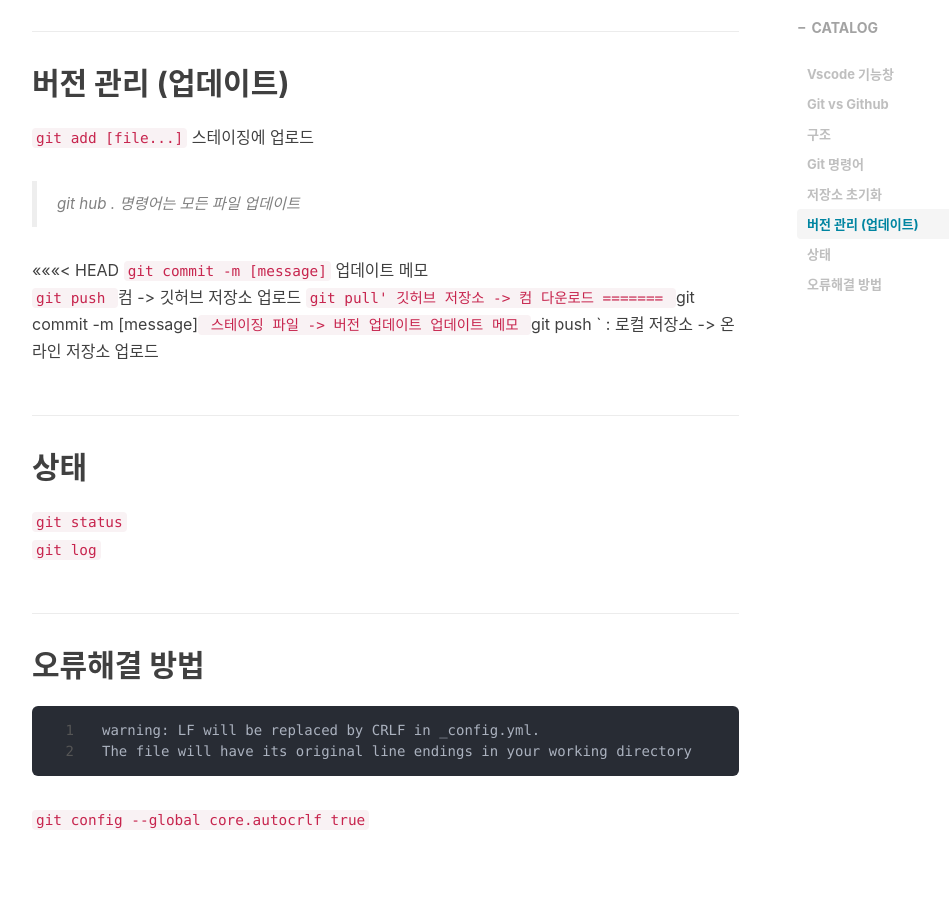
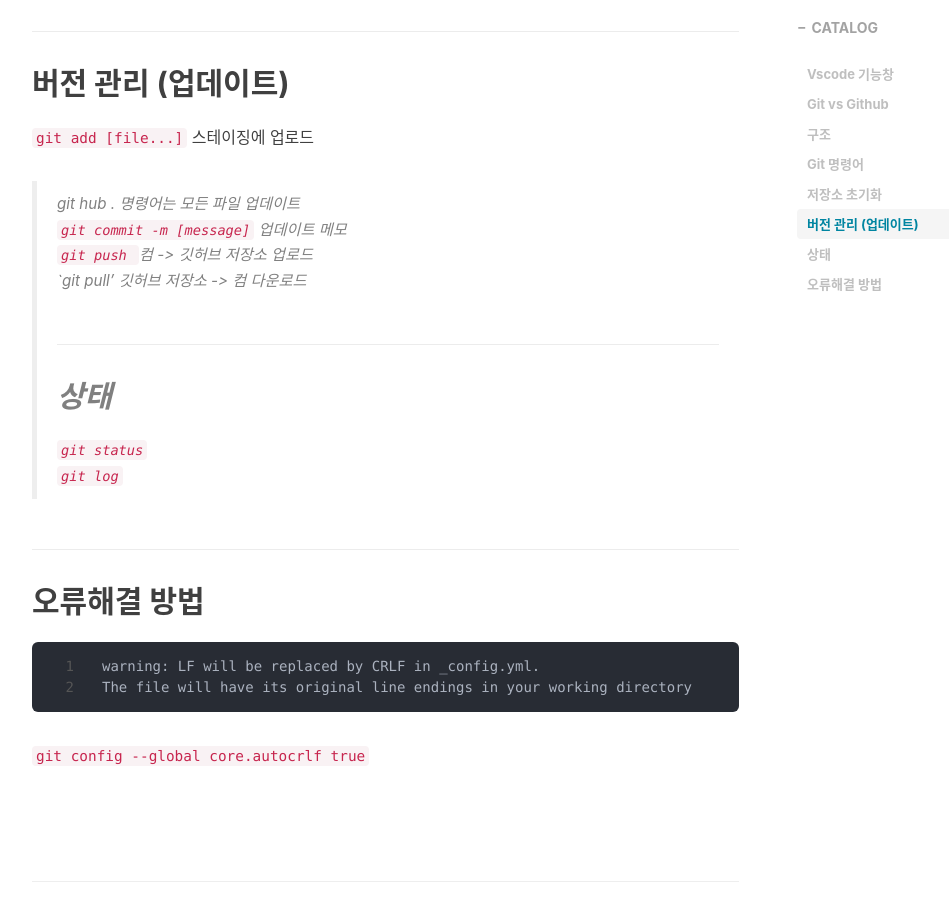
Before and after one commit to bs9972/bs9972.github.io, a Jekyll site: the page built from _posts/2022-03-11-welcome-to-jekyll.markdown, in a window 1280 px wide and 900 px high, scrolled down 1304 px. Shown: the whole window, without its empty margins (233-1182 px from the left). Built offline with Jekyll 4.4.1, drawn with Linux system fonts in a browser that asks for light colours; nearby versions of some CDN libraries; comment, search, counter and statistics services are not loaded.

Commit message:
Update 2022-03-11-welcome-to-jekyll.markdown

```diff
--- a/_posts/2022-03-11-welcome-to-jekyll.markdown
+++ b/_posts/2022-03-11-welcome-to-jekyll.markdown
@@ -31,15 +31,9 @@ mac : `[cmd] + shift + p`
 ## 버전 관리 (업데이트)
 `git add [file...]`  스테이징에 업로드
 > git hub . 명령어는 모든 파일 업데이트
-
-<<<<<<< HEAD
 `git commit -m [message]`  업데이트 메모
 `git push ` 컴 -> 깃허브 저장소 업로드
 `git pull' 깃허브 저장소 -> 컴 다운로드
-=======
-`git commit -m [message]`  스테이징 파일  -> 버전 업데이트 업데이트 메모
-`git push ` : 로컬 저장소 -> 온라인 저장소 업로드
-
 ## 상태
 `git status`
 `git log`
```
